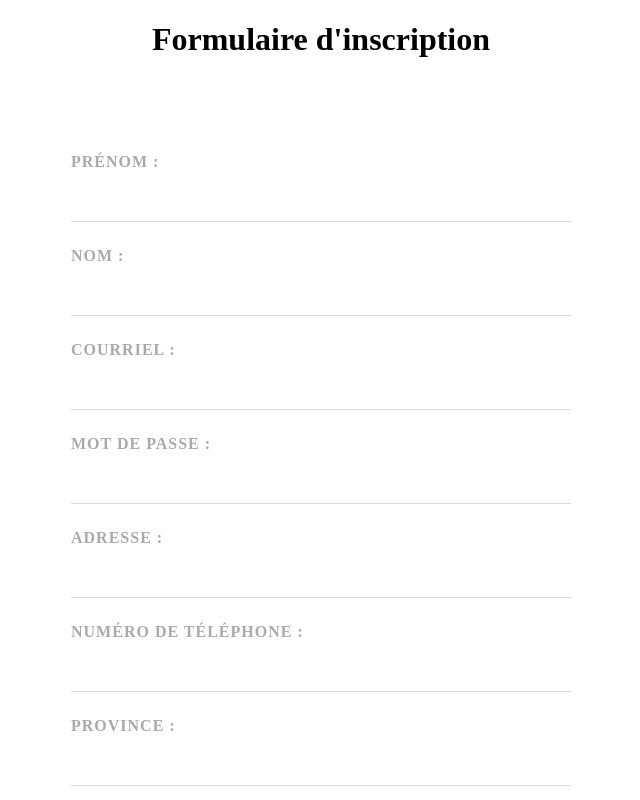
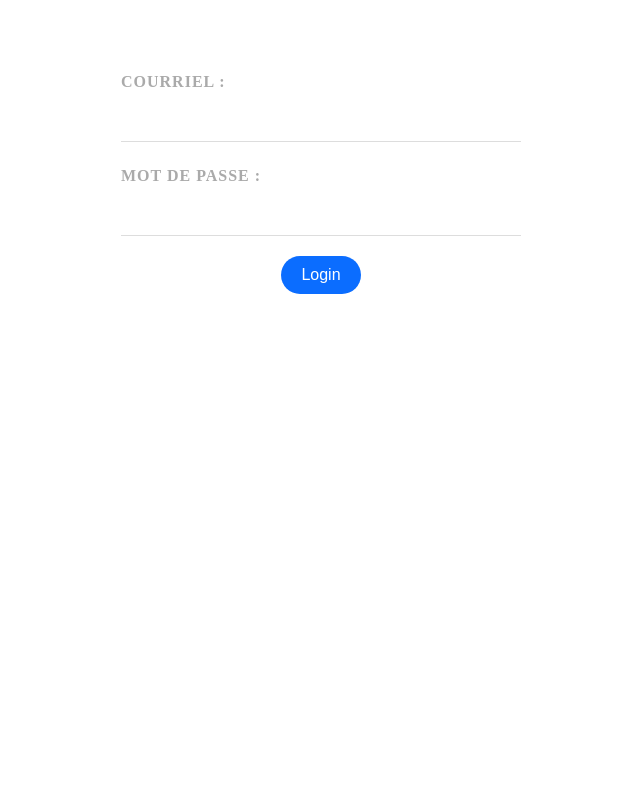
Before and after one commit to SneaKy178/fromageCo, a Vue app in the folder fromageco/: page / in a window 1280 px wide. Shown: the top 800 px of the page, without its empty margins (319-959 px from the left). Built offline with nearby package versions, Linux system fonts and the light colour scheme.

Commit message:
ajout front end login

```diff
--- a/fromageco/package.json
+++ b/fromageco/package.json
@@ -9,6 +9,7 @@
   },
   "dependencies": {
     "core-js": "^3.6.5",
+    "sweetalert2": "^11.4.0",
     "vue": "^3.0.0",
     "vue-router": "^4.0.0-0"
   },
--- a/fromageco/src/components/FormClient.vue
+++ b/fromageco/src/components/FormClient.vue
@@ -44,7 +44,7 @@
       </div>
 
       <div class="submit">
-        <button>Créez votre compte étudiant</button>
+        <button>Créez votre compte client</button>
       </div>
     </form>
   </body>
@@ -103,7 +103,7 @@ export default {
         });
 
         request.send(client);
-        // this.$router.push("/login");
+        this.$router.push("/login");
       }
     },
   },
--- /dev/null
+++ b/fromageco/src/components/Login.vue
@@ -0,0 +1,123 @@
+<template>
+  <form @submit.prevent="handleSubmit" class="center">
+    <label>Courriel : </label>
+    <input type="email" required v-model="courriel" />
+
+    <label>Mot de passe : </label>
+    <input type="password" required v-model="password" />
+
+    <div class="submit">
+      <button>Login</button>
+    </div>
+  </form>
+</template>
+
+<script>
+import Swal from "sweetalert2";
+export default {
+  data() {
+    return {
+      courriel: "",
+      password: "",
+    };
+  },
+  methods: {
+    handleSubmit() {
+      fetch(`http://localhost:9191/client/${this.courriel}/${this.password}`)
+        .then((res) => {
+          if (res.ok) {
+            return res.json();
+          } else if (!res.ok) {
+            Swal.fire({
+              title: "Error!",
+              text: "Le courriel ou le mot de passe est invalide.",
+              icon: "error",
+              confirmButtonText: "ok",
+            });
+          }
+          throw res;
+        })
+        .then((data) => {
+          console.log(data, "Objet de retour data");
+          // this.state.courriel = data.courriel;
+          // this.state.role = data.role;
+          // this.state.isLoggedIn = true;
+          this.$router.push("/accountDetails");
+        });
+    },
+  },
+};
+</script>
+
+<style scoped>
+form {
+  max-width: 500px;
+  background: white;
+  text-align: left;
+  padding: 40px;
+  border-radius: 10px;
+}
+label {
+  color: #aaa;
+  display: inline-block;
+  margin: 25px 0 15px;
+  text-transform: uppercase;
+  letter-spacing: 1px;
+  font-weight: bold;
+}
+input,
+select {
+  display: block;
+  padding: 10px 6px;
+  width: 100%;
+  box-sizing: border-box;
+  border: none;
+  border-bottom: 1px solid #ddd;
+  color: #555555;
+}
+input[type="checkbox"] {
+  display: inline-block;
+  width: 12px;
+  margin: 0 10px 0 0;
+  position: relative;
+  top: 2px;
+}
+.pill {
+  display: inline-block;
+  margin: 20px 10px 0 0;
+  padding: 6px 12px;
+  background: #eee;
+  border-radius: 20px;
+  font-size: 12px;
+  letter-spacing: 1px;
+  font-weight: bold;
+  color: #777;
+  cursor: pointer;
+}
+
+button {
+  background: #0b6dff;
+  border: 0;
+  padding: 10px 20px;
+  margin-top: 20px;
+  color: white;
+  border-radius: 20px;
+  font-size: 16px;
+}
+.submit {
+  text-align: center;
+}
+
+.error {
+  color: #ff0062;
+  margin-top: 10px;
+  font-size: 0.8em;
+  font-weight: bold;
+}
+.center {
+  width: 400px;
+  left: 50%;
+  position: absolute;
+  transform: translate(-50%);
+}
+</style>
--- a/fromageco/src/router/index.js
+++ b/fromageco/src/router/index.js
@@ -1,9 +1,14 @@
 import { createRouter, createWebHistory } from "vue-router";
 import FormClient from '../components/FormClient.vue'
+import Login from '../components/Login.vue'
 
 const routes = [
   {
     path:"/",
+    component: Login
+  },
+  {
+    path:"/form",
     component: FormClient
   }
 ];
```
Also changed, not shown: 1 other file (tests, documents, lock files or other folders).
